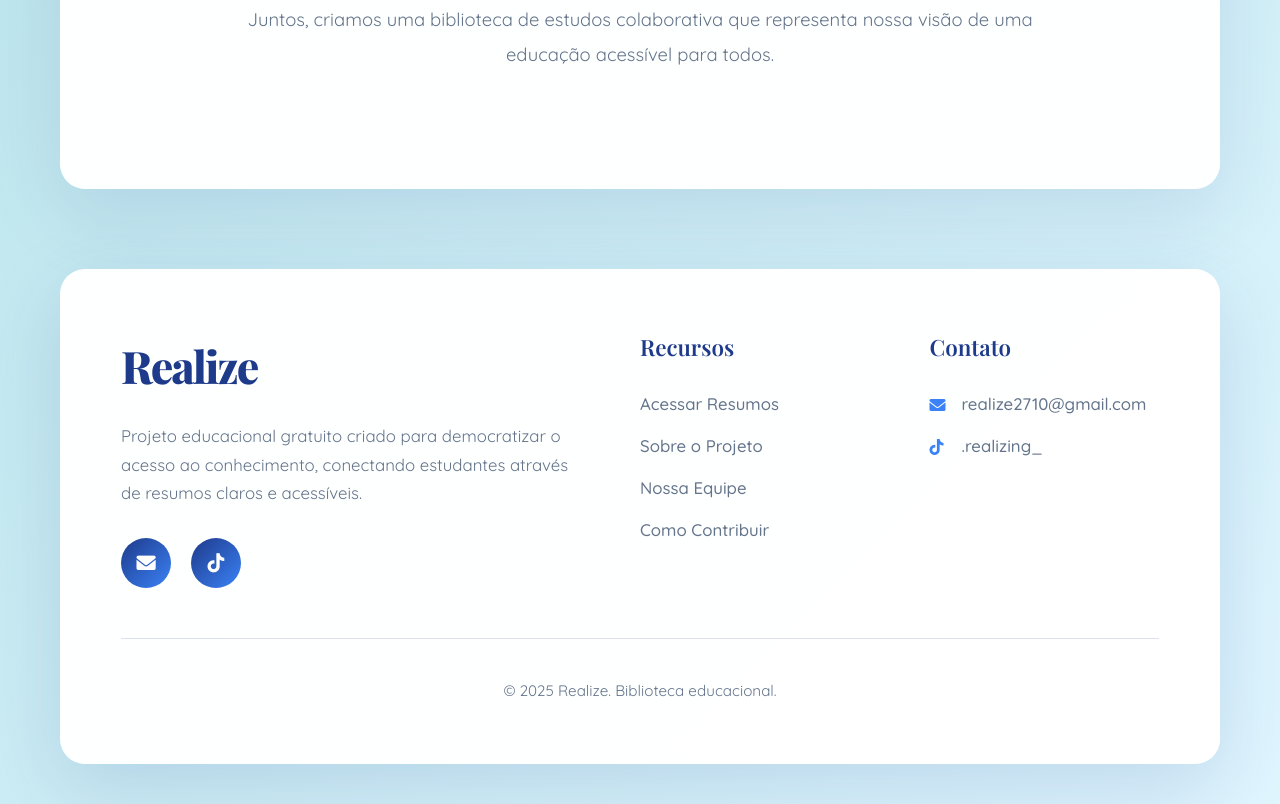
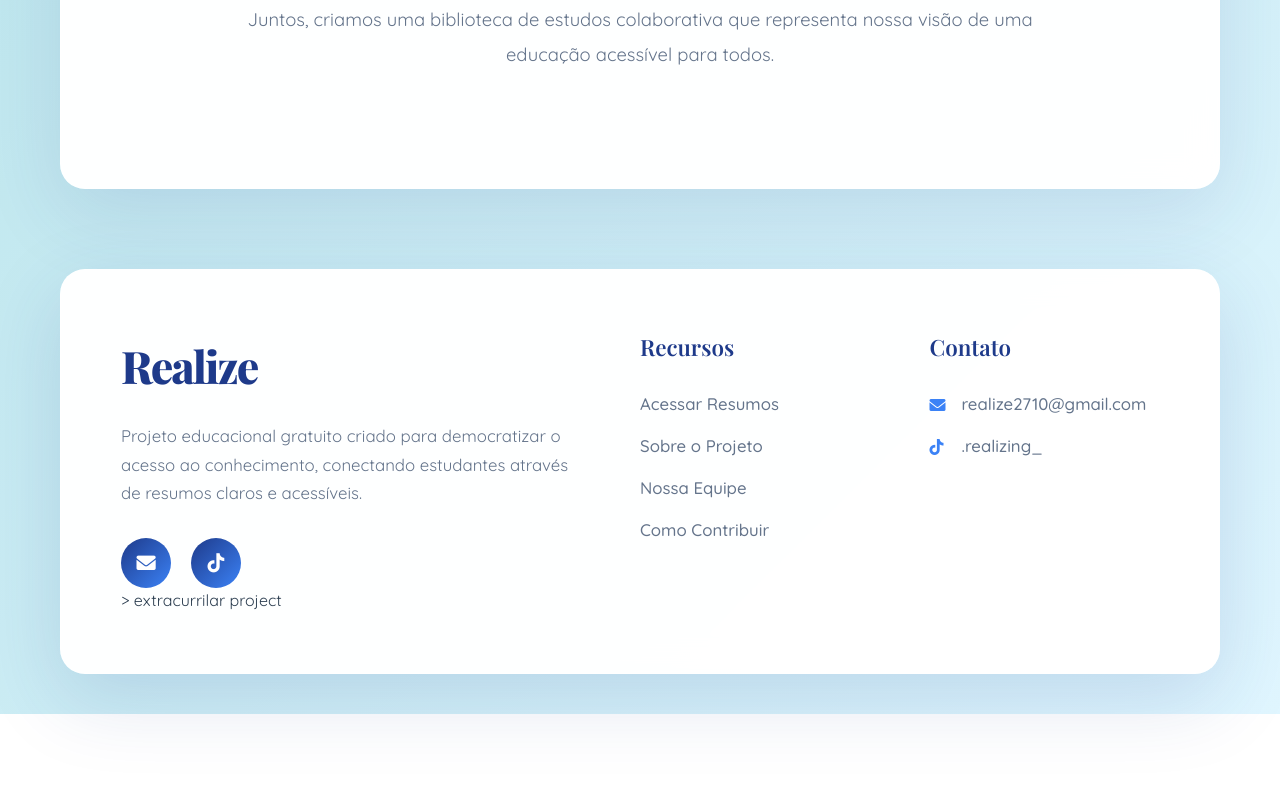
Before and after one commit to realize2710/realize, a plain HTML site: page index.html in a window 1280 px wide. Shown: the part 3965-4769 px from the top of the page. After the commit the page ends 4679 px from the top, so only its background shows below. Drawn offline with nearby package versions, Linux system fonts and the light colour scheme.

Commit message:
Add files via upload

```diff
--- a/index.html
+++ b/index.html
@@ -761,10 +761,8 @@
                     </div>
                 </div>
             </div>
-
-            <div class="footer-bottom">
-                <p>&copy; 2025 Realize. Biblioteca educacional.</p>
-            </div>
+            >
+    extracurrilar project
         </footer>
     </div>
 </body>
```
